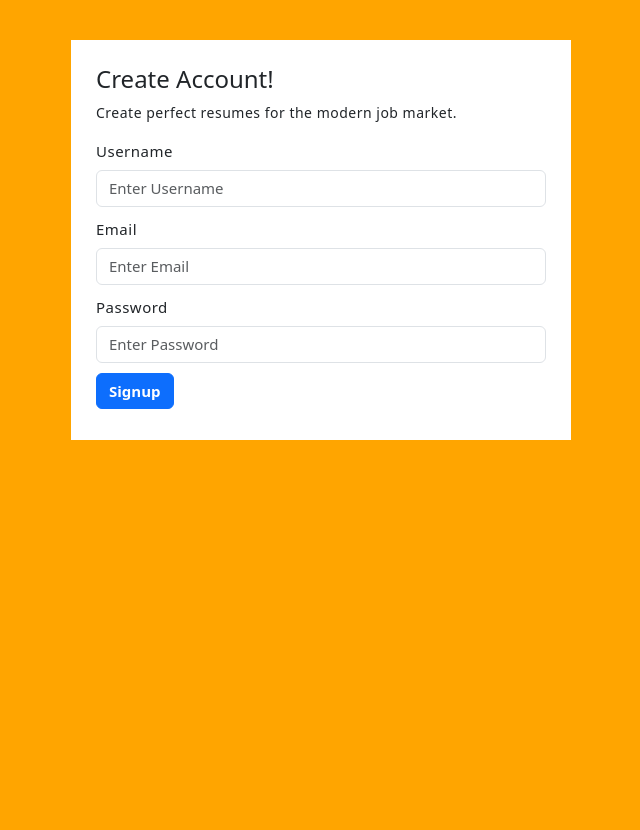
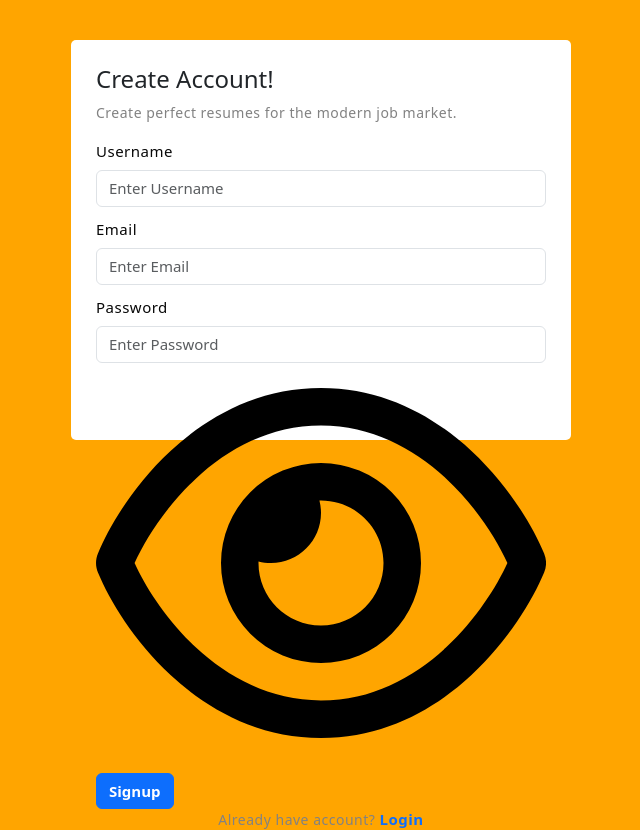
Before and after one commit to MuradCade/CvBuilder-webapp, a PHP site: page /signup.php in a window 1280 px wide. Shown: the whole page, without its empty margins (319-959 px from the left). Before the commit the page ends 440 px from the top, so only its background shows below. Run offline with PHP 8.4, Linux system fonts and the light colour scheme.

Commit message:
designing the ui of the webapp

```diff
--- a/css/style.css
+++ b/css/style.css
@@ -6,6 +6,8 @@
 :root{
   --primarycolor:#1a91f0;
   --headingcolor:#1e2532;
+  --subtitlecolor:#828282;
+  --labelcolor:#080808;
 }
 
 body{
@@ -23,6 +25,7 @@ body{
   width:500px;
   height: 400px;
   background-color: #ffff;
+  border-radius: 5px;
 }
 
 
@@ -37,6 +40,7 @@ p{
   font-weight: normal;
   line-height: 1.5em;
   letter-spacing: 0.5px;
+  color: var(--subtitlecolor);
 }
 
 .form-group{
@@ -46,11 +50,19 @@ label{
   font-size: 15px;
   text-transform: capitalize;
     letter-spacing: 0.5px;
+    color: var(--labelcolor) !important;
 }
 input{
   font-size: 15px !important;
 }
-
+.link{
+  text-decoration: none;
+  font-size: 15px;
+  font-weight: bold;
+}
+.loginlinktext{
+  font-size: 14px !important;
+}
 .btn{
   font-weight: bold !important;
   font-size: 15px !important;
--- a/signup.php
+++ b/signup.php
@@ -31,12 +31,16 @@
 				</div>
 				<div class="form-group">
 				<label class="form-label">Password</label>
-				<input type="password" name="pwd" placeholder="Enter Password" class="form-control">
+				<input type="password" name="pwd" placeholder="Enter Password" class="form-control" id="pwd">
+				<img src="images/eye-regular.svg">
 				</div>
 				<div class="cta">
 					<button class="btn btn-primary">Signup</button>
 				</div>
+				<p class="text-center loginlinktext" >Already have account? <a href="#" class="link text-primary">Login</a></p>
 			</div>
+
+
 		</div>
 	<script src="js/jquery.min.js"></script>
   <script src="js/popper.js"></script>
```
Also changed, not shown: images/bg-1.jpg (deleted), images/eye-regular.svg (added), images/eye-slash-solid.svg (added).
